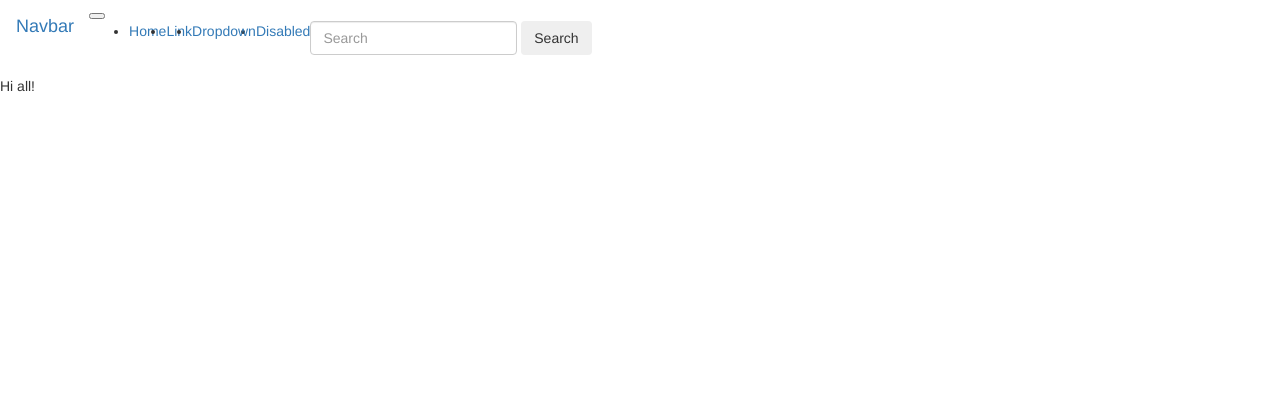
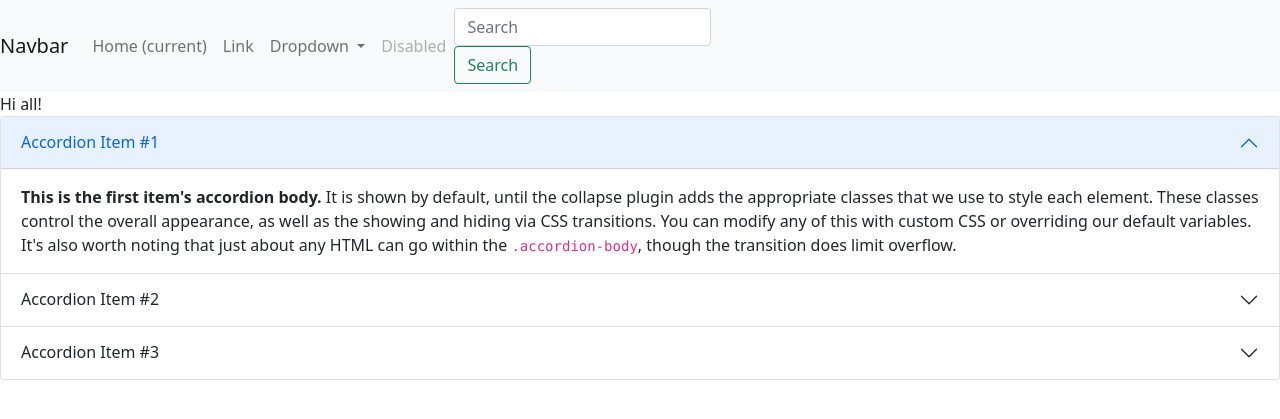
Before and after one commit to LilKeyboard/first_bootstrap_app_, a Flask app: page / in a window 1280 px wide. Shown: the top 419 px of the page. Run offline with Flask 2, Linux system fonts and the light colour scheme; some libraries are stand-ins or nearby versions.

Commit message:
flask bootstrap-theme.css lib remove

```diff
--- a/app.py
+++ b/app.py
@@ -1,10 +1,8 @@
 from flask import Flask, render_template
-from flask_bootstrap import Bootstrap
 
 #testowy commit
 
 app = Flask(__name__)
-bootstrap = Bootstrap(app)
 
 @app.route('/')
 def index():
--- /dev/null
+++ b/run.py
@@ -0,0 +1 @@
+from myapp import create
--- /dev/null
+++ b/templates/base.html
@@ -0,0 +1,29 @@
+<!doctype html>
+<html lang="en">
+  <head>
+    <!-- Required meta tags -->
+    <meta charset="utf-8">
+    <meta name="viewport" content="width=device-width, initial-scale=1">
+
+    <!-- Bootstrap CSS -->
+    <link href="https://cdn.jsdelivr.net/npm/bootstrap@5.0.2/dist/css/bootstrap.min.css" rel="stylesheet" integrity="sha384-EVSTQN3/azprG1Anm3QDgpJLIm9Nao0Yz1ztcQTwFspd3yD65VohhpuuCOmLASjC" crossorigin="anonymous">
+
+    <title>{% block title %} {% endblock %}</title>
+  </head>
+  <body>
+    {% block navbar %} {% endblock %}
+
+    {% block content %} {% endblock %}
+
+    <!-- Optional JavaScript; choose one of the two! -->
+
+    <!-- Option 1: Bootstrap Bundle with Popper -->
+    <script src="https://cdn.jsdelivr.net/npm/bootstrap@5.0.2/dist/js/bootstrap.bundle.min.js" integrity="sha384-MrcW6ZMFYlzcLA8Nl+NtUVF0sA7MsXsP1UyJoMp4YLEuNSfAP+JcXn/tWtIaxVXM" crossorigin="anonymous"></script>
+
+    <!-- Option 2: Separate Popper and Bootstrap JS -->
+    <!--
+    <script src="https://cdn.jsdelivr.net/npm/@popperjs/core@2.9.2/dist/umd/popper.min.js" integrity="sha384-IQsoLXl5PILFhosVNubq5LC7Qb9DXgDA9i+tQ8Zj3iwWAwPtgFTxbJ8NT4GN1R8p" crossorigin="anonymous"></script>
+    <script src="https://cdn.jsdelivr.net/npm/bootstrap@5.0.2/dist/js/bootstrap.min.js" integrity="sha384-cVKIPhGWiC2Al4u+LWgxfKTRIcfu0JTxR+EQDz/bgldoEyl4H0zUF0QKbrJ0EcQF" crossorigin="anonymous"></script>
+    -->
+  </body>
+</html>
--- a/templates/index.html
+++ b/templates/index.html
@@ -1,4 +1,4 @@
-{% extends "bootstrap/base.html" %}
+{% extends "base.html" %}
 
 {% block title %}
     Hi
@@ -44,4 +44,44 @@
 
 {% block content %}
     Hi all!
+
+    <div class="accordion" id="accordionExample">
+      <div class="accordion-item">
+        <h2 class="accordion-header">
+          <button class="accordion-button" type="button" data-bs-toggle="collapse" data-bs-target="#collapseOne" aria-expanded="true" aria-controls="collapseOne">
+            Accordion Item #1
+          </button>
+        </h2>
+        <div id="collapseOne" class="accordion-collapse collapse show" data-bs-parent="#accordionExample">
+          <div class="accordion-body">
+            <strong>This is the first item's accordion body.</strong> It is shown by default, until the collapse plugin adds the appropriate classes that we use to style each element. These classes control the overall appearance, as well as the showing and hiding via CSS transitions. You can modify any of this with custom CSS or overriding our default variables. It's also worth noting that just about any HTML can go within the <code>.accordion-body</code>, though the transition does limit overflow.
+          </div>
+        </div>
+      </div>
+      <div class="accordion-item">
+        <h2 class="accordion-header">
+          <button class="accordion-button collapsed" type="button" data-bs-toggle="collapse" data-bs-target="#collapseTwo" aria-expanded="false" aria-controls="collapseTwo">
+            Accordion Item #2
+          </button>
+        </h2>
+        <div id="collapseTwo" class="accordion-collapse collapse" data-bs-parent="#accordionExample">
+          <div class="accordion-body">
+            <strong>This is the second item's accordion body.</strong> It is hidden by default, until the collapse plugin adds the appropriate classes that we use to style each element. These classes control the overall appearance, as well as the showing and hiding via CSS transitions. You can modify any of this with custom CSS or overriding our default variables. It's also worth noting that just about any HTML can go within the <code>.accordion-body</code>, though the transition does limit overflow.
+          </div>
+        </div>
+      </div>
+      <div class="accordion-item">
+        <h2 class="accordion-header">
+          <button class="accordion-button collapsed" type="button" data-bs-toggle="collapse" data-bs-target="#collapseThree" aria-expanded="false" aria-controls="collapseThree">
+            Accordion Item #3
+          </button>
+        </h2>
+        <div id="collapseThree" class="accordion-collapse collapse" data-bs-parent="#accordionExample">
+          <div class="accordion-body">
+            <strong>This is the third item's accordion body.</strong> It is hidden by default, until the collapse plugin adds the appropriate classes that we use to style each element. These classes control the overall appearance, as well as the showing and hiding via CSS transitions. You can modify any of this with custom CSS or overriding our default variables. It's also worth noting that just about any HTML can go within the <code>.accordion-body</code>, though the transition does limit overflow.
+          </div>
+        </div>
+      </div>
+    </div>
+
 {% endblock %}
```
